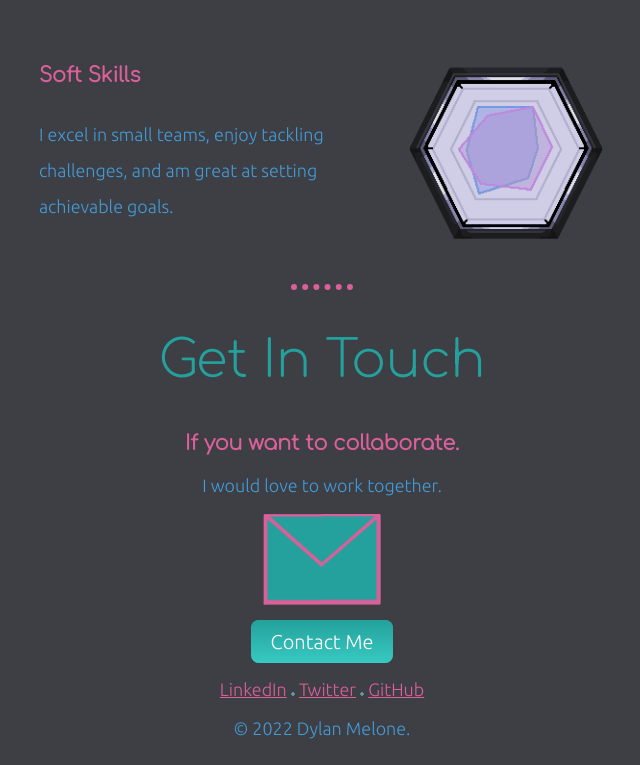
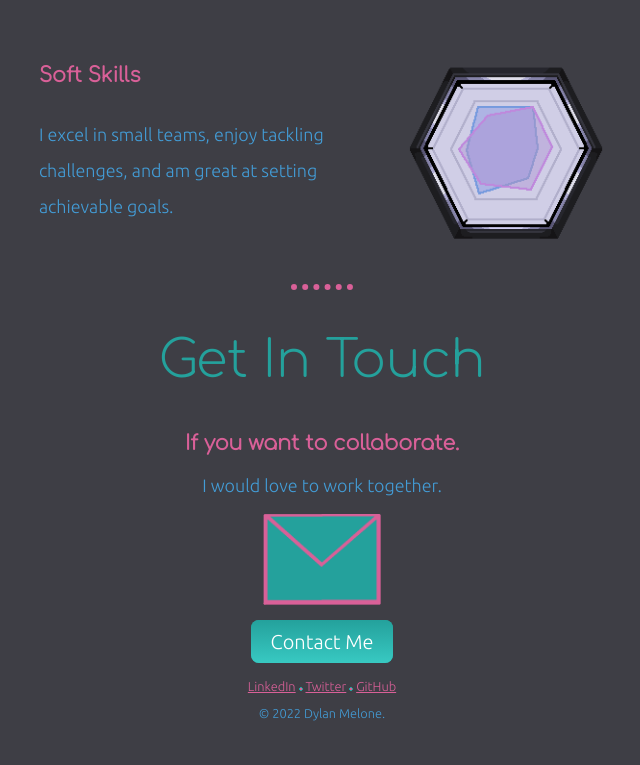
Before and after one commit to MeloDev484b/PersonalWebsite, a plain HTML site: page index.html in a window 1280 px wide. Shown: the part 1075-1840 px from the top of the page, without its empty margins (318-958 px from the left). Drawn offline with Linux system fonts and the light colour scheme.

Commit message:
Update styles.css

```diff
--- a/css/styles.css
+++ b/css/styles.css
@@ -48,6 +48,14 @@ hr {
   position: relative;
   padding-top: 1%;
   padding-bottom: 1%;
+}
+
+.bottom-container {
+  font-size: 1vw;
+}
+
+.middle-container {
+
 }
 
 .img-2 {
```
